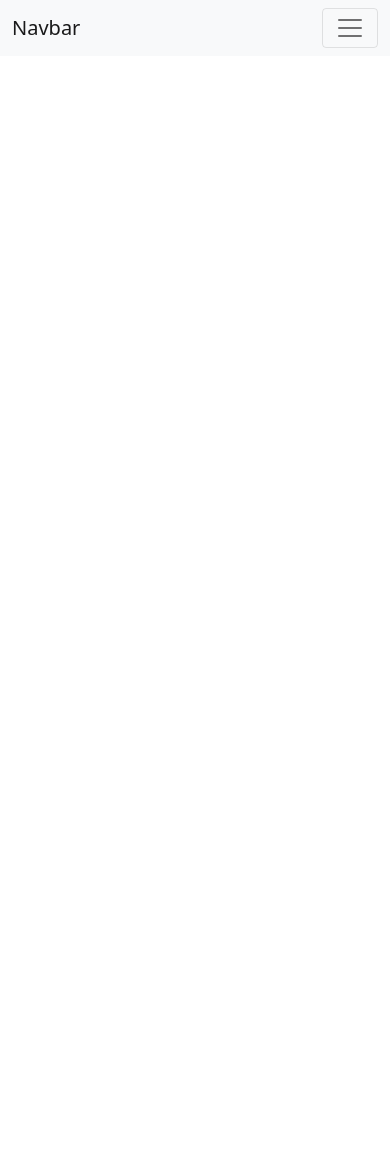
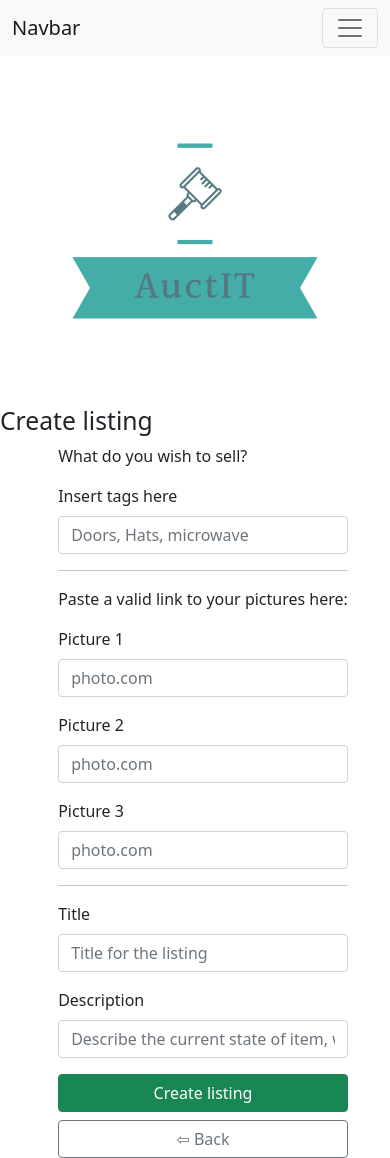
Before and after one commit to OleMartinKeis/OMK-Semester-project-2, a website: page listing/create/index.html in a window 390 px wide. Before the commit the page ends 844 px from the top, so only its background shows below. Drawn offline with nearby package versions, Linux system fonts and the light colour scheme.

Commit message:
finished html for create listing page and view all listings

```diff
--- a/listing/create/index.html
+++ b/listing/create/index.html
@@ -38,7 +38,56 @@
         </div>
     </nav>
     <main>
-
+        <div class="row">
+            <div class="col">
+                <div class="d-flex">
+                    <img src="/IMGS/logo_transparent.png" alt="Logo for AuctIT" style="max-width: 350px; margin: 0 auto;">
+                </div>
+                <div class="create-listing-heading">
+                    <h2>Create listing</h2>
+                </div>
+                <div class="container-md d-flex justify-content-center">
+                    <form class="ms-3">
+                        <div class="create-listing-p">
+                            <p>What do you wish to sell?</p>
+                        </div>
+                        <div class="mb-3 w-125">
+                            <label for="exampleFormControlInput1" class="form-label">Insert tags here</label>
+                            <input type="text" class="form-control" id="exampleFormControlInput1" placeholder="Doors, Hats, microwave">
+                        </div>
+                        <hr>
+                        <div class="create-listing-p">
+                            <p>Paste a valid link to your pictures here:</p>
+                        </div>
+                        <div class="mb-3 w-125">
+                            <label for="exampleFormControlInput1" class="form-label">Picture 1</label>
+                            <input type="text" class="form-control" id="exampleFormControlInput1" placeholder="photo.com">
+                        </div>
+                        <div class="mb-3 w-125">
+                            <label for="exampleFormControlTextarea1" class="form-label">Picture 2</label>
+                            <input type="text" class="form-control" id="exampleFormControlInput1" placeholder="photo.com">
+                        </div>
+                        <div class="mb-3 w-125">
+                            <label for="exampleFormControlTextarea1" class="form-label">Picture 3</label>
+                            <input type="text" class="form-control" id="exampleFormControlInput1" placeholder="photo.com">
+                        </div>
+                        <hr>
+                        <div class="mb-3 w-125">
+                            <label for="exampleFormControlTextarea1" class="form-label">Title</label>
+                            <input type="text" class="form-control" id="exampleFormControlInput1" placeholder="Title for the listing">
+                        </div>
+                        <div class="mb-3 w-125">
+                            <label for="exampleFormControlTextarea1" class="form-label">Description</label>
+                            <input type="text" class="form-control" id="exampleFormControlInput1" placeholder="Describe the current state of item, what it is and what it is used for.">
+                        </div>
+                        <div class="d-grid gap-2">
+                            <button type="button" class="btn btn-success">Create listing</button>
+                            <a href="profile/register/index.html" class="btn btn-outline-secondary">&#8678; Back</a>
+                        </div>
+                    </form>
+                </div>
+            </div>
+        </div>
     </main>
 </body>
 </html>
```
Also changed, not shown: listing/index.html (added, +77 -0 lines), listing/view/index.html (+10 -5 lines).
